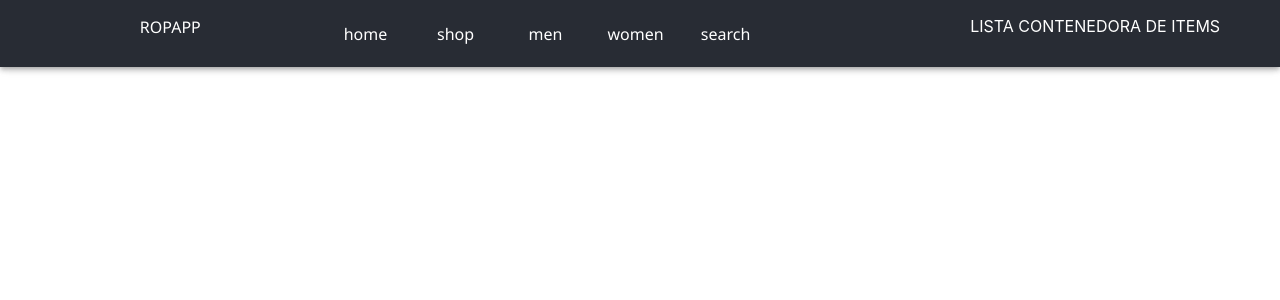
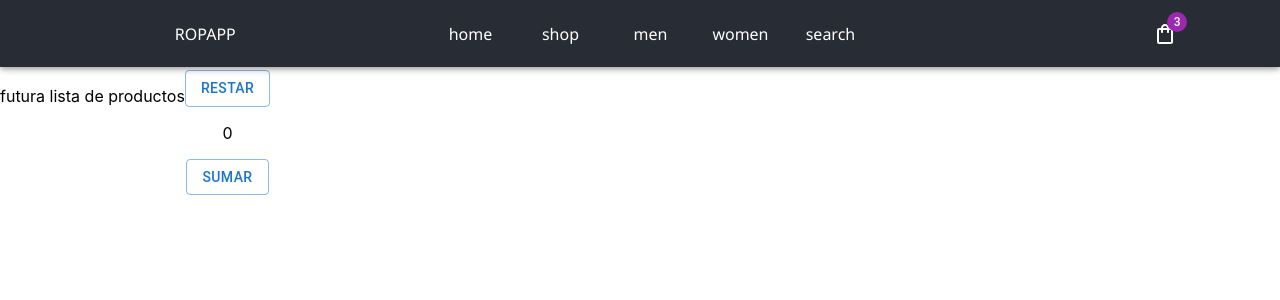
Before and after one commit to Astrovik3/React-Tomaz, a React (Create React App) app: page / in a window 1280 px wide. Shown: the top 300 px of the page. Built offline with nearby package versions, Linux system fonts and the light colour scheme.

Commit message:
modif itemCount logic

```diff
--- a/src/App.css
+++ b/src/App.css
@@ -9,6 +9,18 @@ li{
 }
 li:hover{
   background-color: #384766;
+  cursor: pointer;
+}
+
+#cartWidget{
+  display:flex;
+  width: 40px;
+  top: 50%;
+  justify-content: center;
+  align-items: center;
+}
+#cartWidget:hover{
+  cursor: pointer;
 }
 
 .App {
@@ -38,10 +50,13 @@ li:hover{
 }
 
 #titleBrand{
+  display: flex;
   margin-left: 80px;
   padding: 0px;
+  top: 50%;
   font-family: 'Segoe UI';
   justify-self: left;
+  align-items: center;
 
 }
 
@@ -52,6 +67,11 @@ li:hover{
   font-family: 'Segoe UI';
 }
 
+#itemListContainer{
+  display: flex;
+  margin-top: 70px;
+  padding: 0px;
+}
 
 
 
--- a/src/App.js
+++ b/src/App.js
@@ -2,14 +2,13 @@ import React from 'react';
 import { Grid } from '@mui/material';
 import './App.css';
 import NavBar from './components/NavBar.js';
+import ItemListContainer from './components/ItemListContainer';
 
 function App() {
   return (
     <Grid className="App">
-      <NavBar></NavBar>
-      <p>
-        cuerpo del sitio
-      </p>
+      <NavBar />
+      <ItemListContainer greeting={"futura lista de productos"}/>
     </Grid>
   );
 }
--- /dev/null
+++ b/src/components/ItemCount.js
@@ -0,0 +1,27 @@
+import React, { useState } from "react";
+import { Grid, Button } from "@mui/material";
+
+const ItemCount = () => {
+  const [quantity, setQuantity] = useState(0);
+
+  const restar = () => {
+    if(quantity > 0) {
+      setQuantity(quantity - 1);
+    }
+  }
+  const sumar = () => {
+    if(quantity < 8) {
+      setQuantity(quantity + 1);
+    }
+  }
+
+  return (
+    <Grid>
+      <Button variant="outlined" onClick={restar}>RESTAR</Button>
+      <p id="itemCountQuantity">{quantity}</p>
+      <Button variant="outlined" onClick={sumar}>SUMAR</Button>
+    </Grid>
+  );
+};
+
+export default ItemCount;
--- a/src/components/ItemListContainer.js
+++ b/src/components/ItemListContainer.js
@@ -1,12 +1,19 @@
 import React from "react";
+import { Grid } from '@mui/material';
+import ItemCount from './ItemCount.js';
 
 
-const ItemListContainer = () => {
+const ItemListContainer = ({greeting}) => {
 
   return (
-    <p>
-      LISTA CONTENEDORA DE ITEMS
-    </p>
+    <Grid id='itemListContainer'>
+      <p>
+        {greeting}
+      </p>
+      <br />
+      <ItemCount stock={8} initial={0}/>
+
+    </Grid>
   );
 };
 
--- a/src/components/NavBar.js
+++ b/src/components/NavBar.js
@@ -1,5 +1,5 @@
 import React from 'react';
-import ItemListContainer from './ItemListContainer';
+import CartWidget from './CartWidget';
 import { Grid, AppBar } from '@mui/material';
 
 const NavBar = () => {
@@ -19,7 +19,10 @@ const NavBar = () => {
           <li>search</li>
         </ul>
 
-        <ItemListContainer />
+        <Grid id='cartWidget'>
+          <CartWidget />
+        </Grid>
+
       </Grid>
     </AppBar>
   );
```
